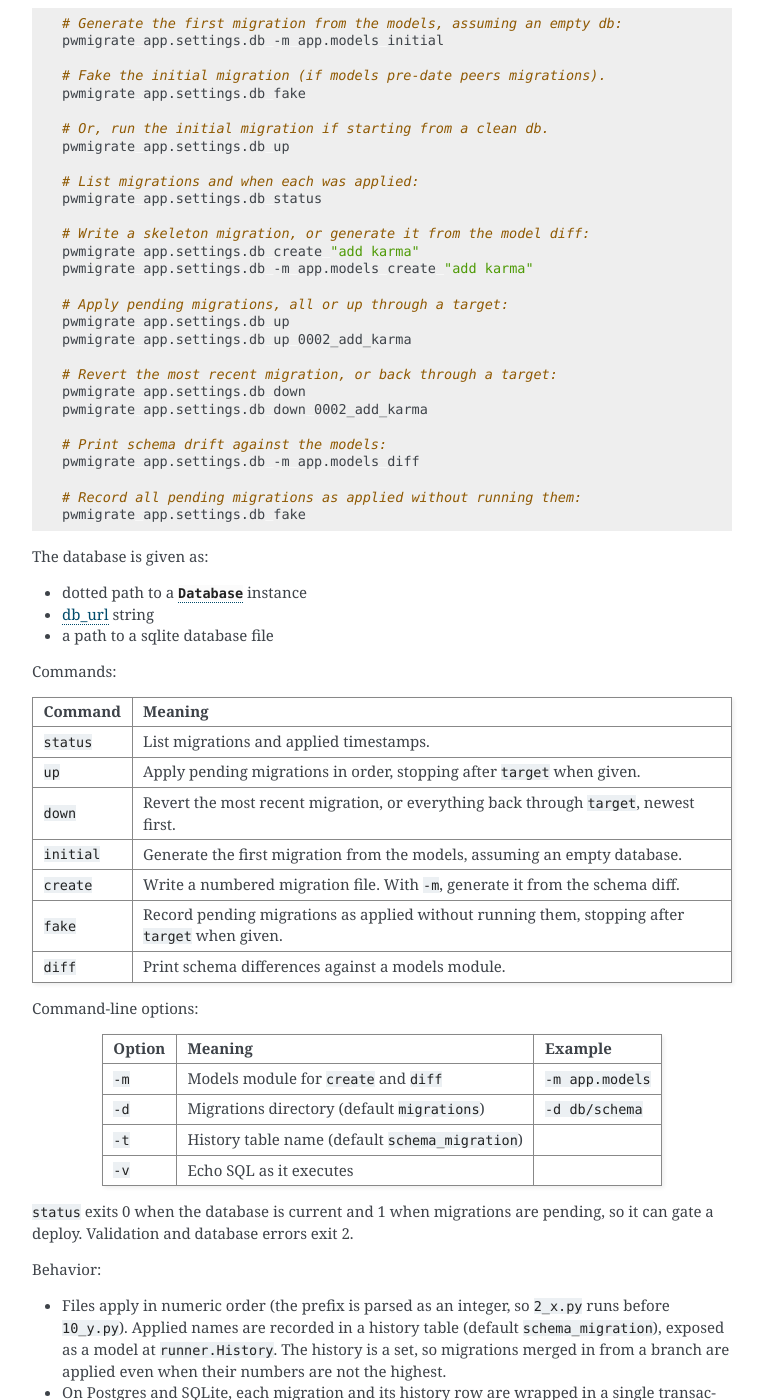
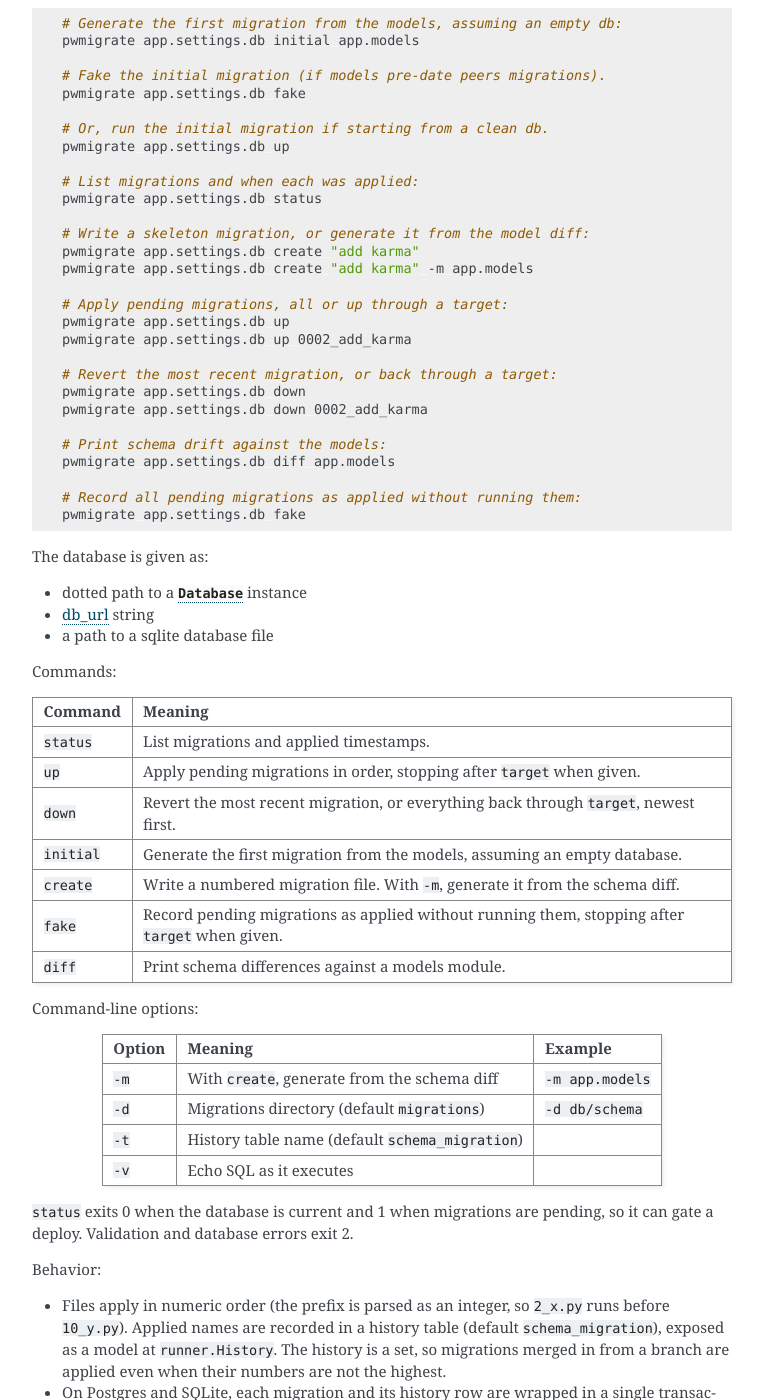
Before and after one commit to Star-DreamDev/myPeers, a Sphinx documentation site: the page built from docs/peers/db_tools.rst, in a window 1280 px wide and 1400 px high, scrolled down 13862 px. Shown: the whole window, without its empty margins (378-1142 px from the left). Built offline with Sphinx 7.4.7, drawn with Linux system fonts in a browser that asks for light colours; the version number could not be read and is left out; some of the changed text lies outside the part shown.

Commit message:
Clean up argparse fml

```diff
--- a/docs/peers/db_tools.rst
+++ b/docs/peers/db_tools.rst
@@ -647,14 +647,14 @@ Generate the initial migration from the models by passing the dotted-path to a
 
 .. code-block:: console
 
-   $ pwmigrate models.database -m models initial
+   $ pwmigrate models.database initial models
    migrations/0001_initial.py
 
 Equivalent to above, passing the database URL instead:
 
 .. code-block:: console
 
-   $ pwmigrate sqlite:///app.db -m models initial
+   $ pwmigrate sqlite:///app.db initial models
    migrations/0001_initial.py
 
 The generated file is a python script. The model being created is recorded here
@@ -704,7 +704,7 @@ database, and ``fake`` it on the live one:
 
 .. code-block:: console
 
-   $ pwmigrate models.database -m models initial
+   $ pwmigrate models.database initial models
    migrations/0001_initial.py
 
    $ pwmigrate models.database fake  # Fake it against real database.
@@ -741,11 +741,11 @@ migration:
 .. code-block:: console
 
    # Prints a list of differences between code and database schema.
-   $ pwmigrate models.database -m models diff
+   $ pwmigrate models.database diff models
    add column user.karma
 
    # Generates a migration.
-   $ pwmigrate models.database -m models create add_karma
+   $ pwmigrate models.database create add_karma -m models
    migrations/0002_add_karma.py
 
 The generated ``up()`` adds the column:
@@ -820,7 +820,7 @@ Example usage:
 .. code-block:: shell
 
    # Generate the first migration from the models, assuming an empty db:
-   pwmigrate app.settings.db -m app.models initial
+   pwmigrate app.settings.db initial app.models
 
    # Fake the initial migration (if models pre-date peers migrations).
    pwmigrate app.settings.db fake
@@ -833,7 +833,7 @@ Example usage:
 
    # Write a skeleton migration, or generate it from the model diff:
    pwmigrate app.settings.db create "add karma"
-   pwmigrate app.settings.db -m app.models create "add karma"
+   pwmigrate app.settings.db create "add karma" -m app.models
 
    # Apply pending migrations, all or up through a target:
    pwmigrate app.settings.db up
@@ -844,7 +844,7 @@ Example usage:
    pwmigrate app.settings.db down 0002_add_karma
 
    # Print schema drift against the models:
-   pwmigrate app.settings.db -m app.models diff
+   pwmigrate app.settings.db diff app.models
 
    # Record all pending migrations as applied without running them:
    pwmigrate app.settings.db fake
@@ -885,7 +885,7 @@ Command-line options:
 +--------+---------------------------------------------------+--------------------+
 | Option | Meaning                                           | Example            |
 +========+===================================================+====================+
-| ``-m`` | Models module for ``create`` and ``diff``         | ``-m app.models``  |
+| ``-m`` | With ``create``, generate from the schema diff    | ``-m app.models``  |
 +--------+---------------------------------------------------+--------------------+
 | ``-d`` | Migrations directory (default ``migrations``)     | ``-d db/schema``   |
 +--------+---------------------------------------------------+--------------------+
@@ -1054,13 +1054,13 @@ Example:
 .. code-block:: console
 
    # View what changes were found between app models and db schema.
-   $ pwmigrate app.settings.db -m app.models diff
+   $ pwmigrate app.settings.db diff app.models
    create table note
    add column user.karma
    drop column user.email
 
    # Generate the migration.
-   $ pwmigrate app.settings.db -m app.models create "add karma"
+   $ pwmigrate app.settings.db create "add karma" -m app.models
    migrations/0007_add_karma.py
 
 The same flow in python:
--- a/docs/peers/schema.rst
+++ b/docs/peers/schema.rst
@@ -113,7 +113,7 @@ Schema Migrations
 Peers ships two layers of migration tooling in playhouse: the
 :ref:`migrate <migrate>` module, which provides a Python interface for making
 schema changes, and the :ref:`migrations runner <migration-runner>`, which
-run versioned migration scripts. For schema changes in an existing
+runs versioned migration scripts. For schema changes in an existing
 deployment (adding columns, dropping columns, renaming tables, modifying
 indexes), use one of the following approaches.
 
@@ -271,8 +271,8 @@ Python model definitions:
 
 .. code-block:: shell
 
-   python -m pwiz -e postgresql my_database > models.py
-   python -m pwiz -e sqlite my_app.db > models.py
+   pwiz -e postgresql my_database > models.py
+   pwiz -e sqlite my_app.db > models.py
 
 The generated models can be used directly or as a starting point for further
 customization.
```
Also changed, not shown: other parts of docs/peers/db_tools.rst (+1 -1 lines), CHANGELOG.md (+0 -2 lines), 2 other files.
